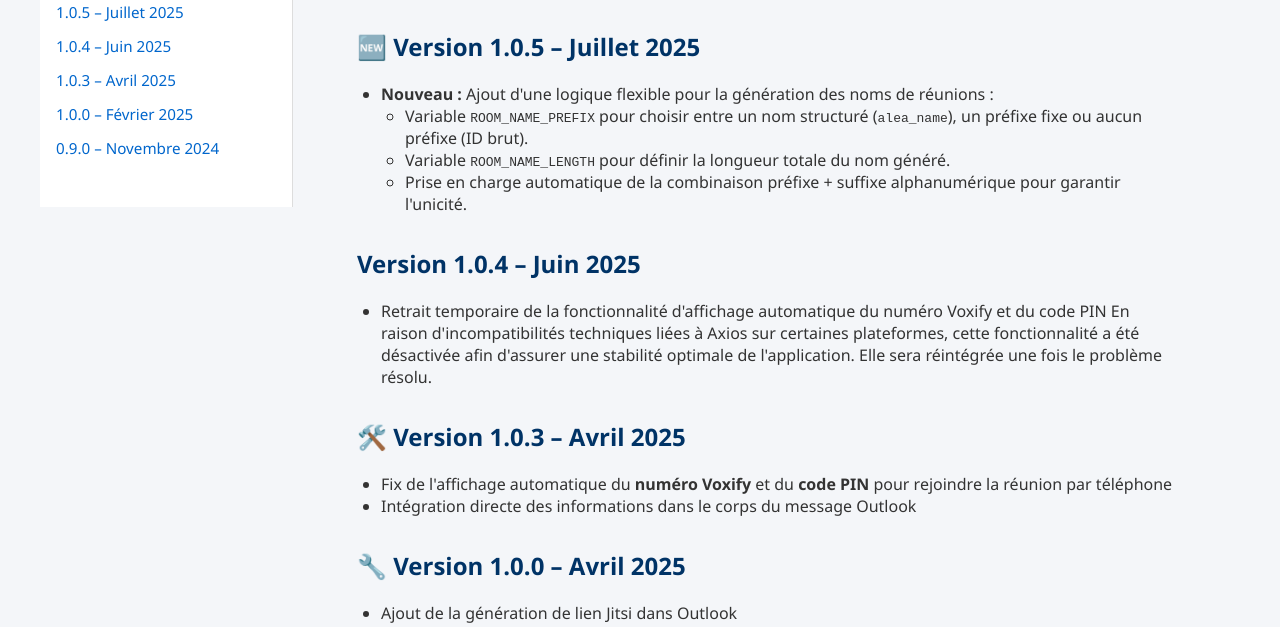
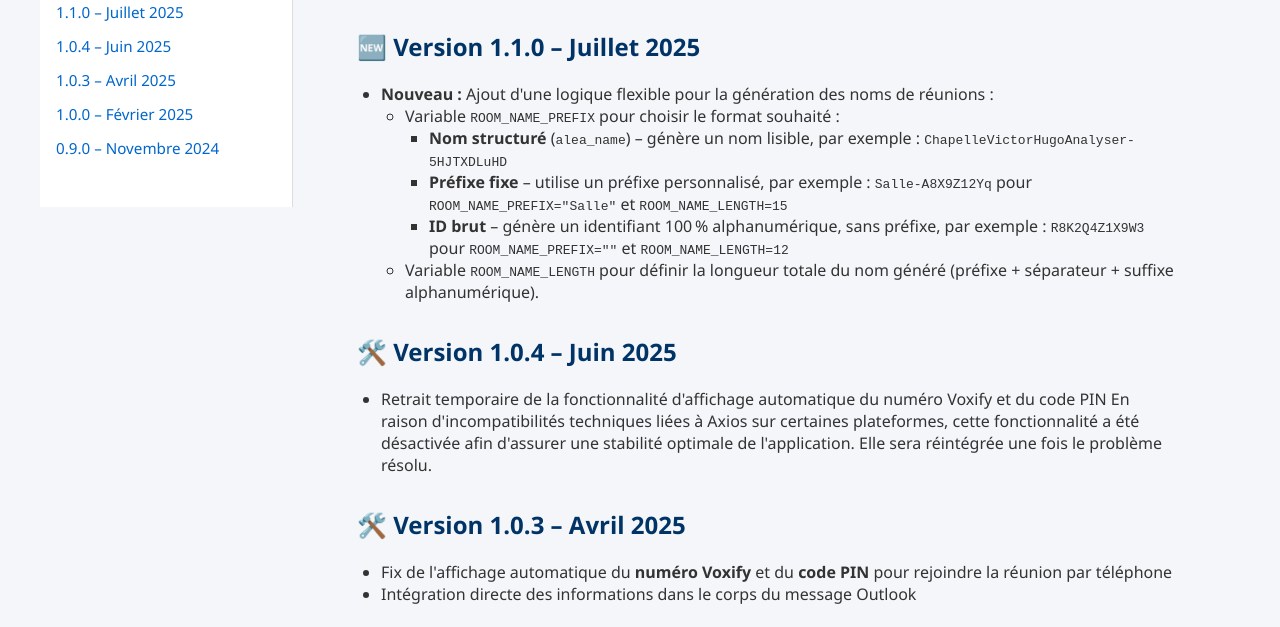
Before and after one commit to ApitechFR/jitsi-outlook-plugin, a website built with webpack: page src/changelog/changelog.html in a window 1280 px wide. Shown: the part 130-757 px from the top of the page. Built offline with nearby package versions, Linux system fonts and the light colour scheme.

Commit message:
update changelog for version 1.1.0 and enhance room name generation details

```diff
--- a/src/changelog/changelog.html
+++ b/src/changelog/changelog.html
@@ -119,7 +119,7 @@
         <a href="./" class="back">← Retour à l'accueil</a>
         <h3>📋 Versions</h3>
         <ul>
-          <li><a href="#v1.0.5">1.0.5 – Juillet 2025</a></li>
+          <li><a href="#v1.1.0">1.1.0 – Juillet 2025</a></li>
           <li><a href="#v1.0.4">1.0.4 – Juin 2025</a></li>
           <li><a href="#v1.0.3">1.0.3 – Avril 2025</a></li>
           <li><a href="#v1.0.0">1.0.0 – Février 2025</a></li>
@@ -129,20 +129,34 @@
       <div class="content-wrapper">
         <div class="content">
           <h1>📦 Changelog – Joona Meet</h1>
-          <div id="v1.0.5">
-            <h2>🆕 Version 1.0.5 – Juillet 2025</h2>
+          <div id="v1.1.0">
+            <h2>🆕 Version 1.1.0 – Juillet 2025</h2>
             <ul>
               <li>
                 <strong>Nouveau :</strong> Ajout d'une logique flexible pour la génération des noms de réunions :
                 <ul>
                   <li>
-                    Variable <code>ROOM_NAME_PREFIX</code> pour choisir entre un nom structuré (<code>alea_name</code>),
-                    un préfixe fixe ou aucun préfixe (ID brut).
+                    Variable <code>ROOM_NAME_PREFIX</code> pour choisir le format souhaité :
+                    <ul>
+                      <li>
+                        <strong>Nom structuré</strong> (<code>alea_name</code>) – génère un nom lisible, par exemple :
+                        <code>ChapelleVictorHugoAnalyser-5HJTXDLuHD</code>
+                      </li>
+                      <li>
+                        <strong>Préfixe fixe</strong> – utilise un préfixe personnalisé, par exemple :
+                        <code>Salle-A8X9Z12Yq</code> pour <code>ROOM_NAME_PREFIX="Salle"</code> et
+                        <code>ROOM_NAME_LENGTH=15</code>
+                      </li>
+                      <li>
+                        <strong>ID brut</strong> – génère un identifiant 100 % alphanumérique, sans préfixe, par exemple
+                        : <code>R8K2Q4Z1X9W3</code> pour <code>ROOM_NAME_PREFIX=""</code> et
+                        <code>ROOM_NAME_LENGTH=12</code>
+                      </li>
+                    </ul>
                   </li>
-                  <li>Variable <code>ROOM_NAME_LENGTH</code> pour définir la longueur totale du nom généré.</li>
                   <li>
-                    Prise en charge automatique de la combinaison préfixe + suffixe alphanumérique pour garantir
-                    l'unicité.
+                    Variable <code>ROOM_NAME_LENGTH</code> pour définir la longueur totale du nom généré (préfixe +
+                    séparateur + suffixe alphanumérique).
                   </li>
                 </ul>
               </li>
@@ -150,7 +164,7 @@
           </div>
 
           <div id="v1.0.4">
-            <h2>Version 1.0.4 – Juin 2025</h2>
+            <h2>🛠️ Version 1.0.4 – Juin 2025</h2>
             <ul>
               <li>
                 Retrait temporaire de la fonctionnalité d'affichage automatique du numéro Voxify et du code PIN En
```
